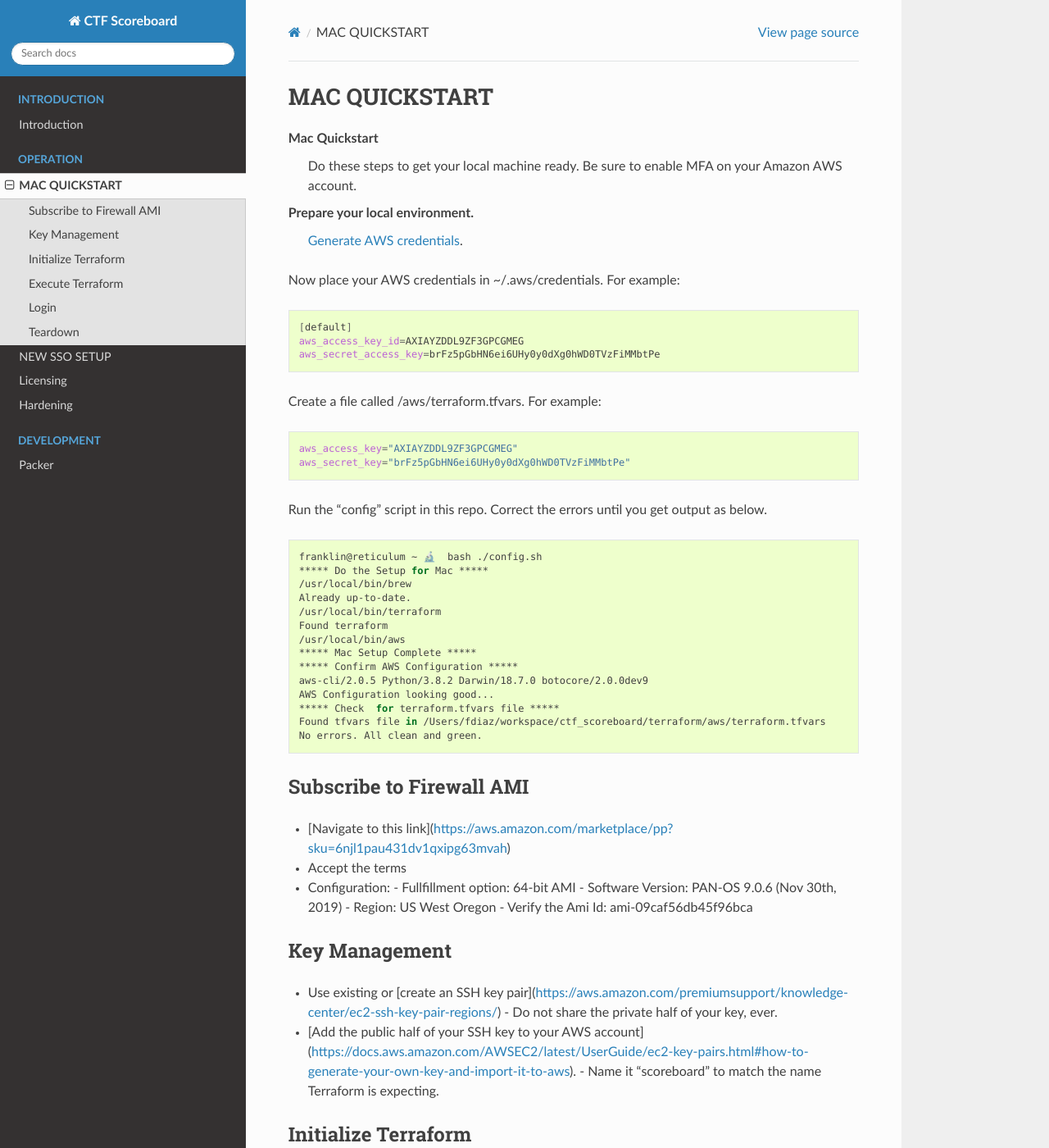
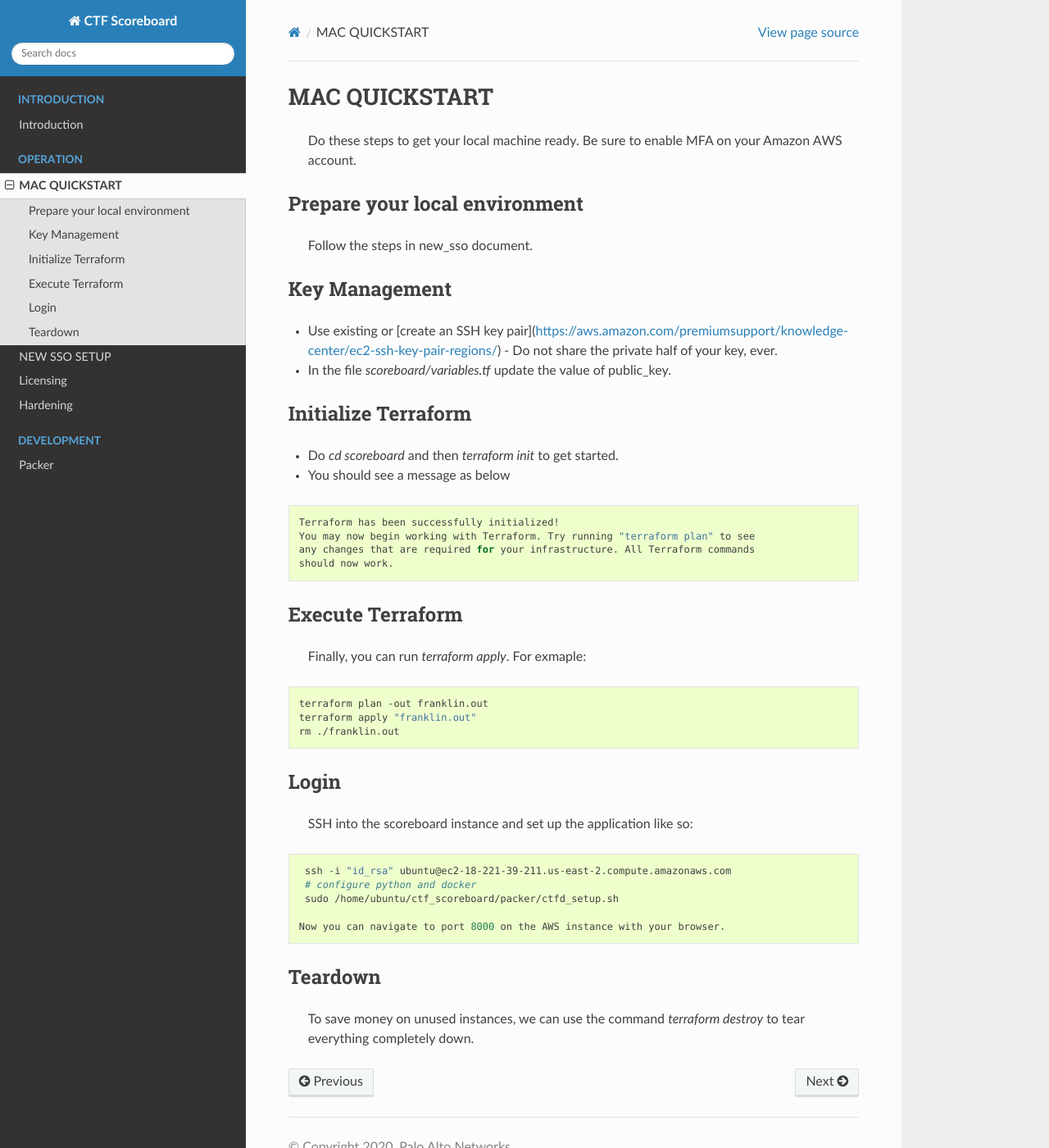
Before and after one commit to PaloAltoNetworks/secops_ctf_scoreboard, a Sphinx documentation site: the page built from docs/operation/mac_quickstart.rst, in a window 1280 px wide and 1400 px high. Shown: the whole window at 82% size. Built offline with Sphinx 7.4.7 and the Read the Docs theme 2.0.0, drawn with Linux system fonts in a browser that asks for light colours; some of the changed text lies outside the part shown.

Commit message:
run the ctfd scoreboard (#40)

```diff
--- a/docs/operation/mac_quickstart.rst
+++ b/docs/operation/mac_quickstart.rst
@@ -2,79 +2,25 @@
 MAC QUICKSTART
 ==============
 
-Mac Quickstart
   Do these steps to get your local machine ready. Be sure to
   enable MFA on your Amazon AWS account.
 
-Prepare your local environment.
-  `Generate AWS credentials`_.
+Prepare your local environment
+------------------------------
 
-.. _`Generate AWS credentials`: https://docs.aws.amazon.com/cli/latest/userguide/cli-chap-configure.html
-
-Now place your AWS credentials in ~/.aws/credentials.
-For example:
-
-.. code-block:: bash
-
-  [default]
-  aws_access_key_id=AXIAYZDDL9ZF3GPCGMEG
-  aws_secret_access_key=brFz5pGbHN6ei6UHy0y0dXg0hWD0TVzFiMMbtPe
-
-
-Create a file called /aws/terraform.tfvars.  For example:
-
-.. code-block:: bash
-
-  aws_access_key="AXIAYZDDL9ZF3GPCGMEG"
-  aws_secret_key="brFz5pGbHN6ei6UHy0y0dXg0hWD0TVzFiMMbtPe"
-
-Run the "config" script in this repo. Correct the errors until
-you get output as below.
-
-.. code-block:: bash
-
-  franklin@reticulum ~ 🔬  bash ./config.sh
-  ***** Do the Setup for Mac *****
-  /usr/local/bin/brew
-  Already up-to-date.
-  /usr/local/bin/terraform
-  Found terraform
-  /usr/local/bin/aws
-  ***** Mac Setup Complete *****
-  ***** Confirm AWS Configuration *****
-  aws-cli/2.0.5 Python/3.8.2 Darwin/18.7.0 botocore/2.0.0dev9
-  AWS Configuration looking good...
-  ***** Check  for terraform.tfvars file *****
-  Found tfvars file in /Users/fdiaz/workspace/ctf_scoreboard/terraform/aws/terraform.tfvars
-  No errors. All clean and green.
-
-
-Subscribe to Firewall AMI
--------------------------
-
-- [Navigate to this link](https://aws.amazon.com/marketplace/pp?sku=6njl1pau431dv1qxipg63mvah)
-- Accept the terms
-- Configuration:
-  - Fullfillment option: 64-bit AMI
-  - Software Version: PAN-OS 9.0.6 (Nov 30th, 2019)
-  - Region: US West Oregon
-  - Verify the Ami Id: ami-09caf56db45f96bca
+  Follow the steps in new_sso document.
 
 Key Management
 --------------
 
 - Use existing or [create an SSH key pair](https://aws.amazon.com/premiumsupport/knowledge-center/ec2-ssh-key-pair-regions/)
   - Do not share the private half of your key, ever.
-- [Add the public half of your SSH key to your AWS account](https://docs.aws.amazon.com/AWSEC2/latest/UserGuide/ec2-key-pairs.html#how-to-generate-your-own-key-and-import-it-to-aws).
-  - Name it "scoreboard" to match the name Terraform is expecting.
+- In the file `scoreboard/variables.tf` update the value of public_key.
 
 Initialize Terraform
 --------------------
 
-- The `config.sh` script should have helpd you complete Terraform install by this point.
-  - You should use version 0.12.x (not v11)
-  - v0.12.x is not compatible with prisma scanners at this time.
-- Do `cd aws` and then `terraform init` to get started.
+- Do `cd scoreboard` and then `terraform init` to get started.
 - You should see a message as below
 
 .. code-block:: bash
@@ -98,20 +44,18 @@ Execute Terraform
 Login
 -----
 
-  Once the Terraform scripts have executed successfully, you
-  will see two IPv4 addresses output by Terraform. In your
-  browser, navigate to https://x.x.x.x/, where x.x.x.x is the
-  IPv4 value of "firewall_mgmt_public_ip". You can log in
-  with the credentials specified in the bootstrap.xml file.
+  SSH into the scoreboard instance and set up the application like so:
 
-  You can also SSH to the scoreboard as the ubuntu user
-  using the public key that was set in `aws/variables.tf` file,
-  variable "public_key"
+.. code-block:: bash
 
+  ssh -i "id_rsa" ubuntu@ec2-18-221-39-211.us-east-2.compute.amazonaws.com
+  # configure python and docker
+  sudo /home/ubuntu/ctf_scoreboard/packer/ctfd_setup.sh
+
+ Now you can navigate to port 8000 on the AWS instance with your browser.
 
 Teardown
 --------
 
-  If you don't tear down the environment, your credit card on
-  file will be billed. Use the command `terraform destroy` to
-  tear everything completely down.
+  To save money on unused instances, we can use the command
+  `terraform destroy` to tear everything completely down.
```
Also changed, not shown: README.md (+1 -1 lines), 5 other files.
